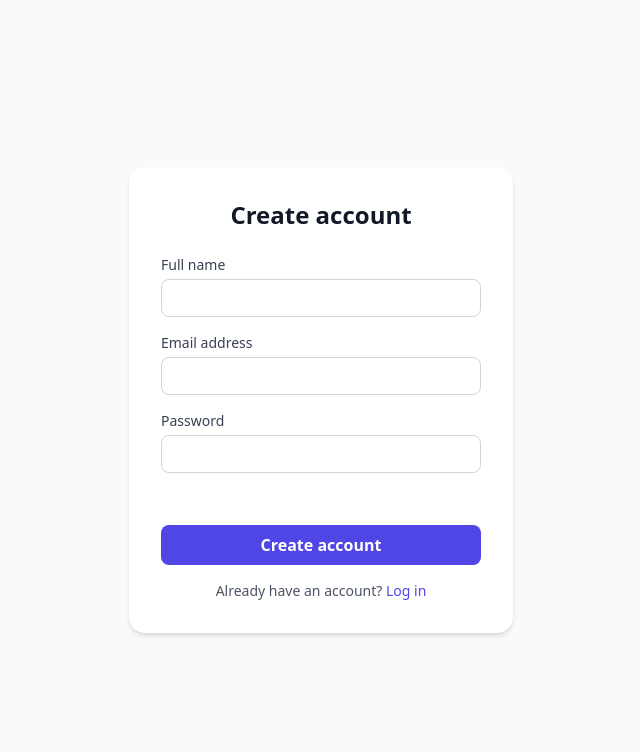
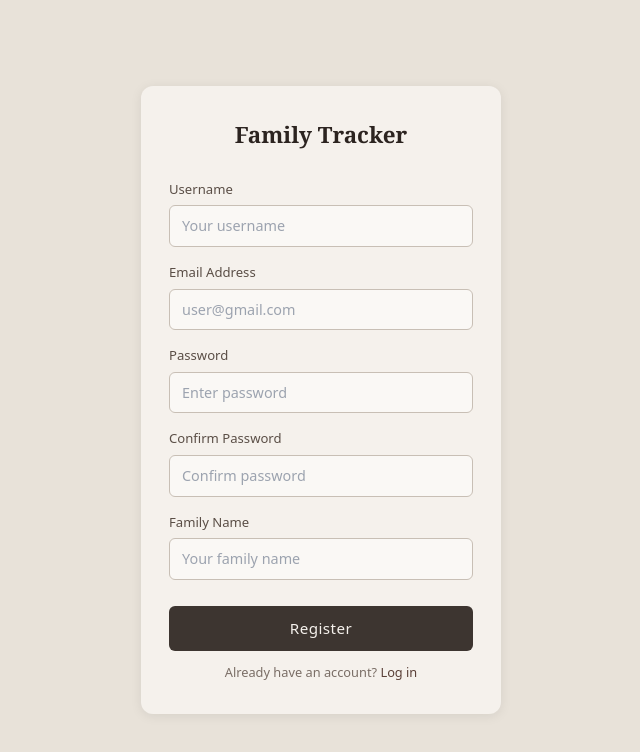
Before and after one commit to Ponthius/Family-Tracker-2.0, a website: page public/pages/register.html in a window 1280 px wide. Shown: the whole page, without its empty margins (319-959 px from the left). Drawn offline with nearby package versions, Linux system fonts and the light colour scheme; no server answers.

Commit message:
Feature: Update registration with Family Name field

```diff
--- a/public/pages/register.html
+++ b/public/pages/register.html
@@ -1,64 +1,98 @@
 <!DOCTYPE html>
 <html lang="en">
 <head>
-  <meta charset="UTF-8" />
-  <meta name="viewport" content="width=device-width, initial-scale=1.0" />
-  <title>Create account — Todo App</title>
-  <link rel="stylesheet" href="/styles/main.css" />
+  <meta charset="UTF-8">
+  <meta name="viewport" content="width=device-width, initial-scale=1.0">
+  <title>Register - Family Tracker</title>
+  <script src="https://cdn.tailwindcss.com"></script>
+  <link rel="stylesheet" href="/styles/main.css">
 </head>
-<body class="min-h-screen bg-gray-50 flex items-center justify-center p-4">
+<body class="min-h-screen flex items-center justify-center bg-[#e8e2d9] p-5 font-sans">
 
-  <div class="w-full max-w-sm bg-white rounded-2xl shadow-md p-8">
-    <h1 class="text-2xl font-bold text-gray-900 mb-6 text-center">Create account</h1>
+  <div class="w-full max-w-[360px] bg-[#f5f1ec] rounded-xl shadow-[0_2px_12px_rgba(0,0,0,0.08)] p-8 px-7 flex flex-col gap-[6px]">
 
-    <form id="register-form" class="space-y-4" novalidate>
-      <div>
-        <label for="name" class="block text-sm font-medium text-gray-700 mb-1">
-          Full name
-        </label>
-        <input
-          id="name" type="text" name="name" required autocomplete="name"
-          class="w-full rounded-lg border border-gray-300 px-3 py-2 text-sm
-                 focus:outline-none focus:ring-2 focus:ring-indigo-500"
-        />
-      </div>
+    <h1 class="font-serif text-center text-[#2c2420] text-[1.4rem] font-bold mb-3">
+      Family Tracker
+    </h1>
 
-      <div>
-        <label for="email" class="block text-sm font-medium text-gray-700 mb-1">
-          Email address
-        </label>
-        <input
-          id="email" type="email" name="email" required autocomplete="email"
-          class="w-full rounded-lg border border-gray-300 px-3 py-2 text-sm
-                 focus:outline-none focus:ring-2 focus:ring-indigo-500"
-        />
-      </div>
+    <p id="errorMsg" class="hidden text-[#a13d3d] text-[0.8rem] text-center -mt-1 mb-1"></p>
 
-      <div>
-        <label for="password" class="block text-sm font-medium text-gray-700 mb-1">
-          Password
-        </label>
-        <input
-          id="password" type="password" name="password" required autocomplete="new-password"
-          class="w-full rounded-lg border border-gray-300 px-3 py-2 text-sm
-                 focus:outline-none focus:ring-2 focus:ring-indigo-500"
-        />
-      </div>
+    <form id="registerForm" class="flex flex-col gap-[6px]">
+      <label for="username" class="text-[0.82rem] text-[#5a4e46] mt-[10px]">Username</label>
+      <input
+        type="text"
+        id="username"
+        name="username"
+        placeholder="Your username"
+        required
+        class="w-full px-3 py-[9px] rounded-md border border-[#c8bfb5] bg-[#faf8f5]
+               text-[0.9rem] text-[#2c2420] outline-none
+               focus:border-[#8b7355] transition-colors"
+      >
 
-      <p id="error-message" class="text-sm text-red-600 min-h-[1.25rem]"></p>
+      <label for="email" class="text-[0.82rem] text-[#5a4e46] mt-[10px]">Email Address</label>
+      <input
+        type="email"
+        id="email"
+        name="email"
+        placeholder="user@gmail.com"
+        required
+        autocomplete="email"
+        class="w-full px-3 py-[9px] rounded-md border border-[#c8bfb5] bg-[#faf8f5]
+               text-[0.9rem] text-[#2c2420] outline-none
+               focus:border-[#8b7355] transition-colors"
+      >
+
+      <label for="password" class="text-[0.82rem] text-[#5a4e46] mt-[10px]">Password</label>
+      <input
+        type="password"
+        id="password"
+        name="password"
+        placeholder="Enter password"
+        required
+        autocomplete="new-password"
+        class="w-full px-3 py-[9px] rounded-md border border-[#c8bfb5] bg-[#faf8f5]
+               text-[0.9rem] text-[#2c2420] outline-none
+               focus:border-[#8b7355] transition-colors"
+      >
+
+      <label for="confirmPassword" class="text-[0.82rem] text-[#5a4e46] mt-[10px]">Confirm Password</label>
+      <input
+        type="password"
+        id="confirmPassword"
+        name="confirmPassword"
+        placeholder="Confirm password"
+        required
+        autocomplete="new-password"
+        class="w-full px-3 py-[9px] rounded-md border border-[#c8bfb5] bg-[#faf8f5]
+               text-[0.9rem] text-[#2c2420] outline-none
+               focus:border-[#8b7355] transition-colors"
+      >
+
+      <label for="familyName" class="text-[0.82rem] text-[#5a4e46] mt-[10px]">Family Name</label>
+      <input
+        type="text"
+        id="familyName"
+        name="familyName"
+        placeholder="Your family name"
+        required
+        class="w-full px-3 py-[9px] rounded-md border border-[#c8bfb5] bg-[#faf8f5]
+               text-[0.9rem] text-[#2c2420] outline-none
+               focus:border-[#8b7355] transition-colors"
+      >
 
       <button
         type="submit"
-        class="w-full bg-indigo-600 text-white font-semibold py-2 rounded-lg
-               hover:bg-indigo-700 transition-colors"
+        class="mt-5 py-[11px] bg-[#3d3530] text-[#f5f1ec] border-none rounded-md
+               text-[0.95rem] cursor-pointer tracking-[0.03em] transition-colors
+               hover:bg-[#2c2420]"
       >
-        Create account
+        Register
       </button>
     </form>
 
-    <p class="mt-4 text-center text-sm text-gray-600">
-      Already have an account?
-      <a href="/pages/login.html" class="text-indigo-600 hover:underline">Log in</a>
+    <p class="text-center text-[0.8rem] text-[#7a6e66] mt-[6px]">
+      Already have an account? <a href="/pages/login.html" class="text-[#5a4038] no-underline hover:underline">Log in</a>
     </p>
   </div>
 
```
